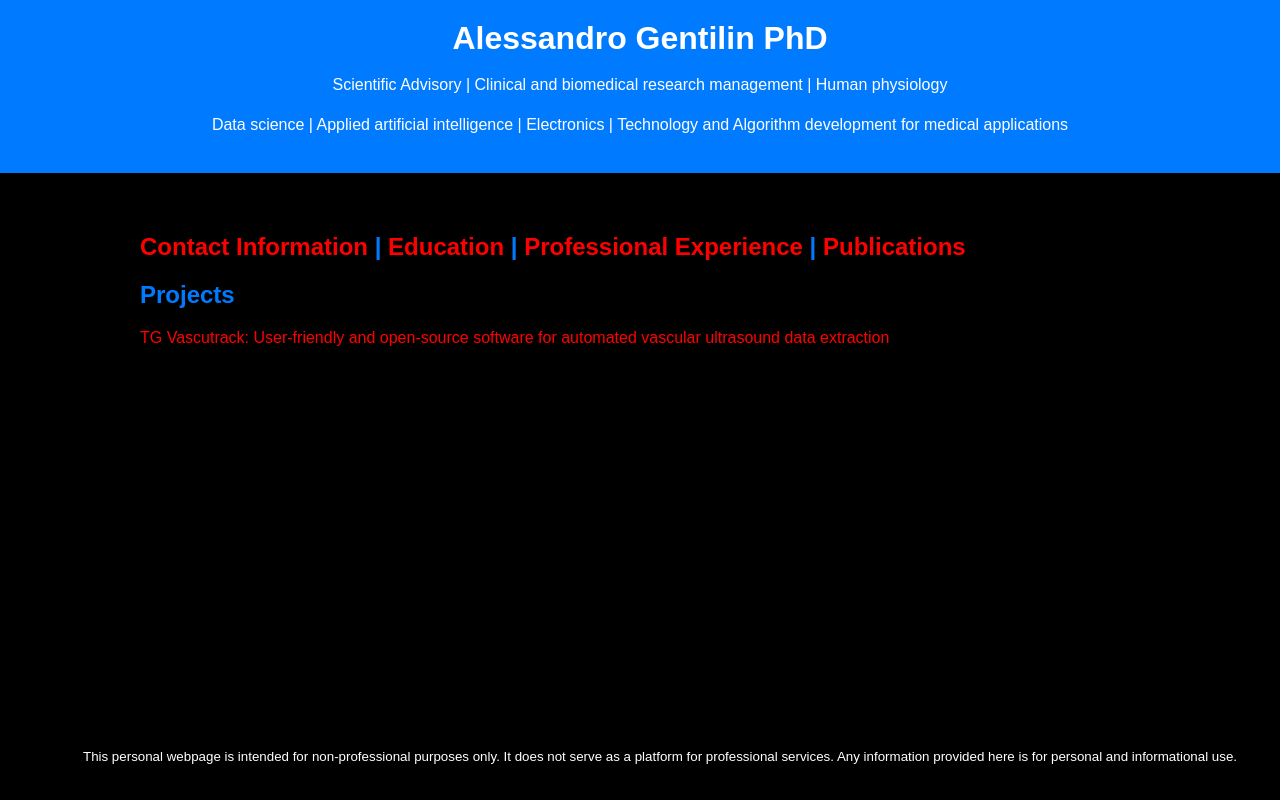
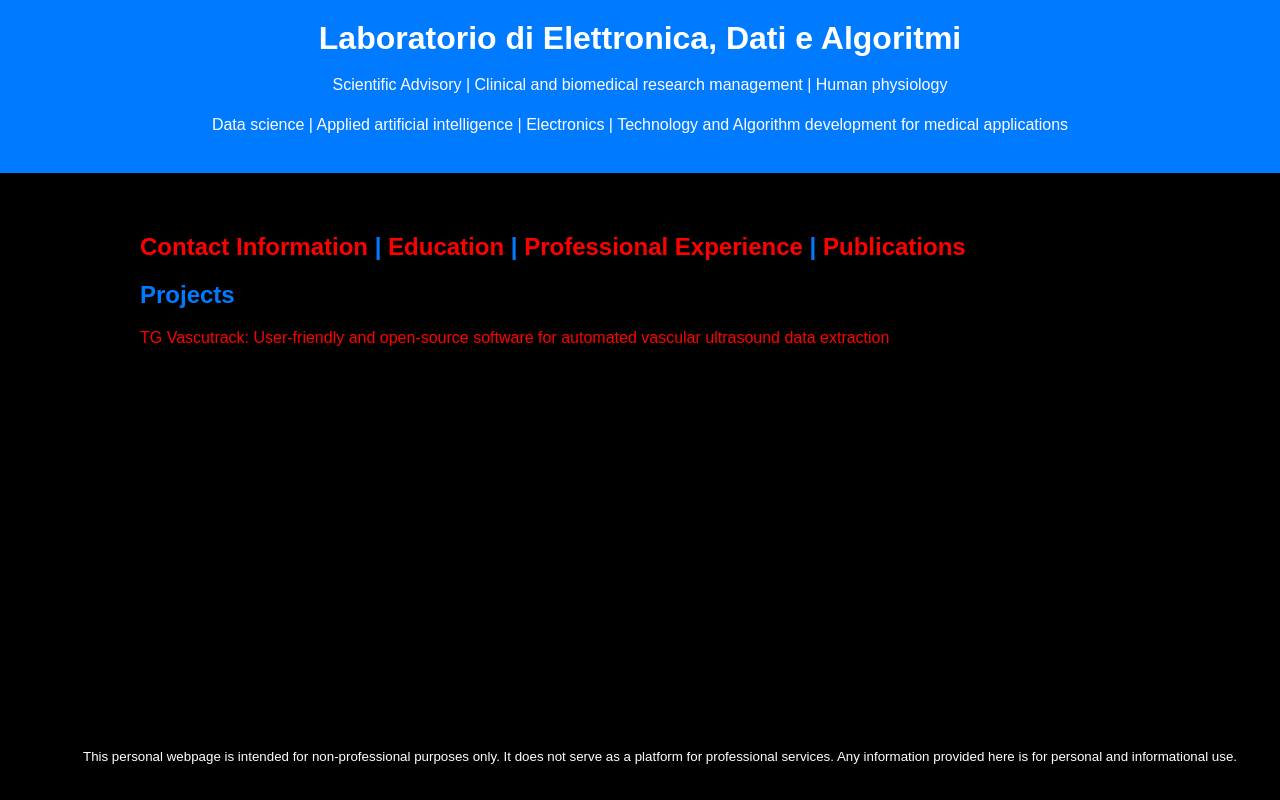
Before and after one commit to BagliGabriele/edalab, a plain HTML site: page index.html in a window 1280 px wide. Shown: the top 800 px of the page. Drawn offline with Linux system fonts and the light colour scheme.

Commit message:
Update index.html

```diff
--- a/index.html
+++ b/index.html
@@ -94,7 +94,7 @@ a:hover {
 <body>
     <header>
         <div class="header-top">
-            <h1>Alessandro Gentilin PhD</h1>
+            <h1>Laboratorio di Elettronica, Dati e Algoritmi</h1>
         </div>
         <div class="header-skills">
             <p>Scientific Advisory | Clinical and biomedical research management | Human physiology</p>
```
